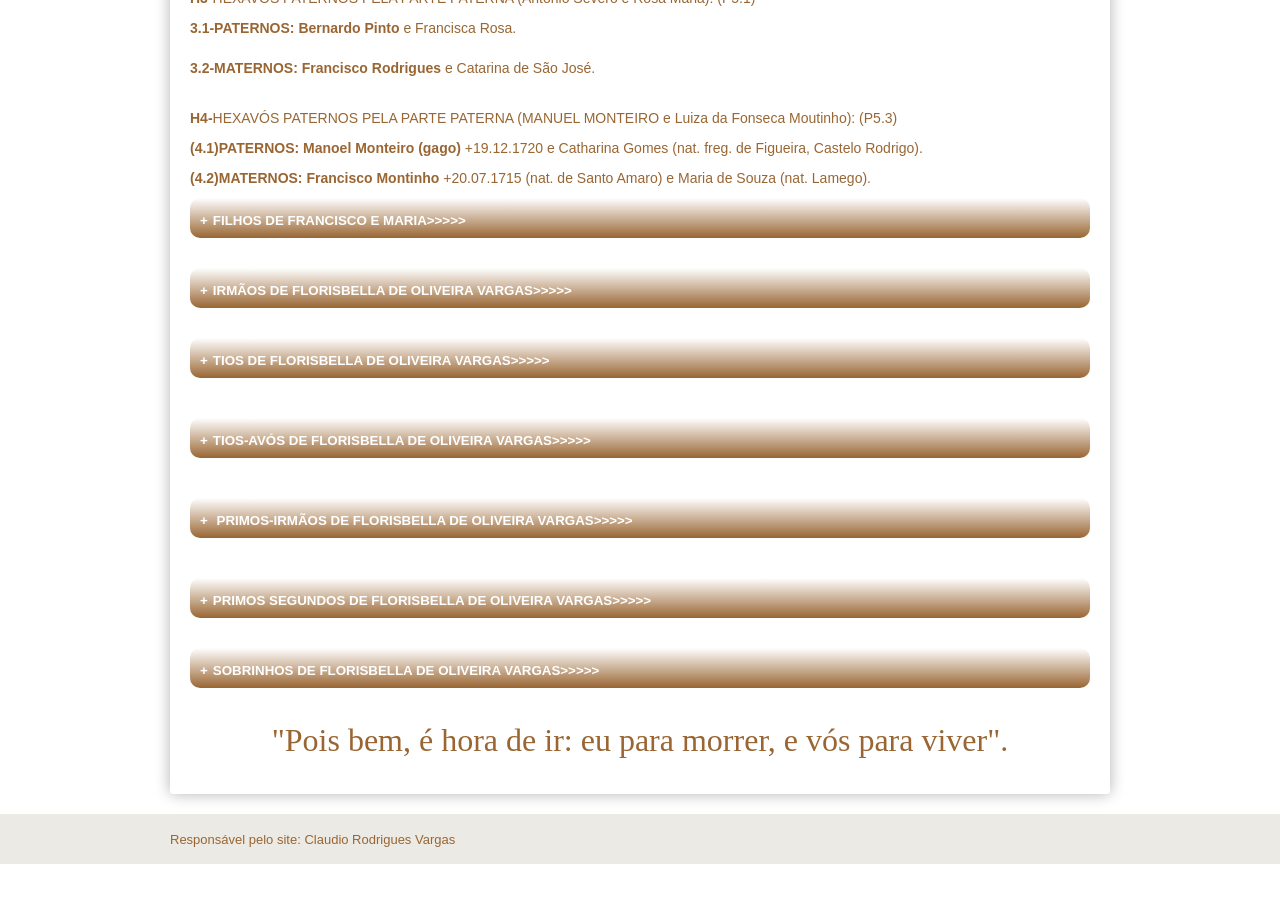
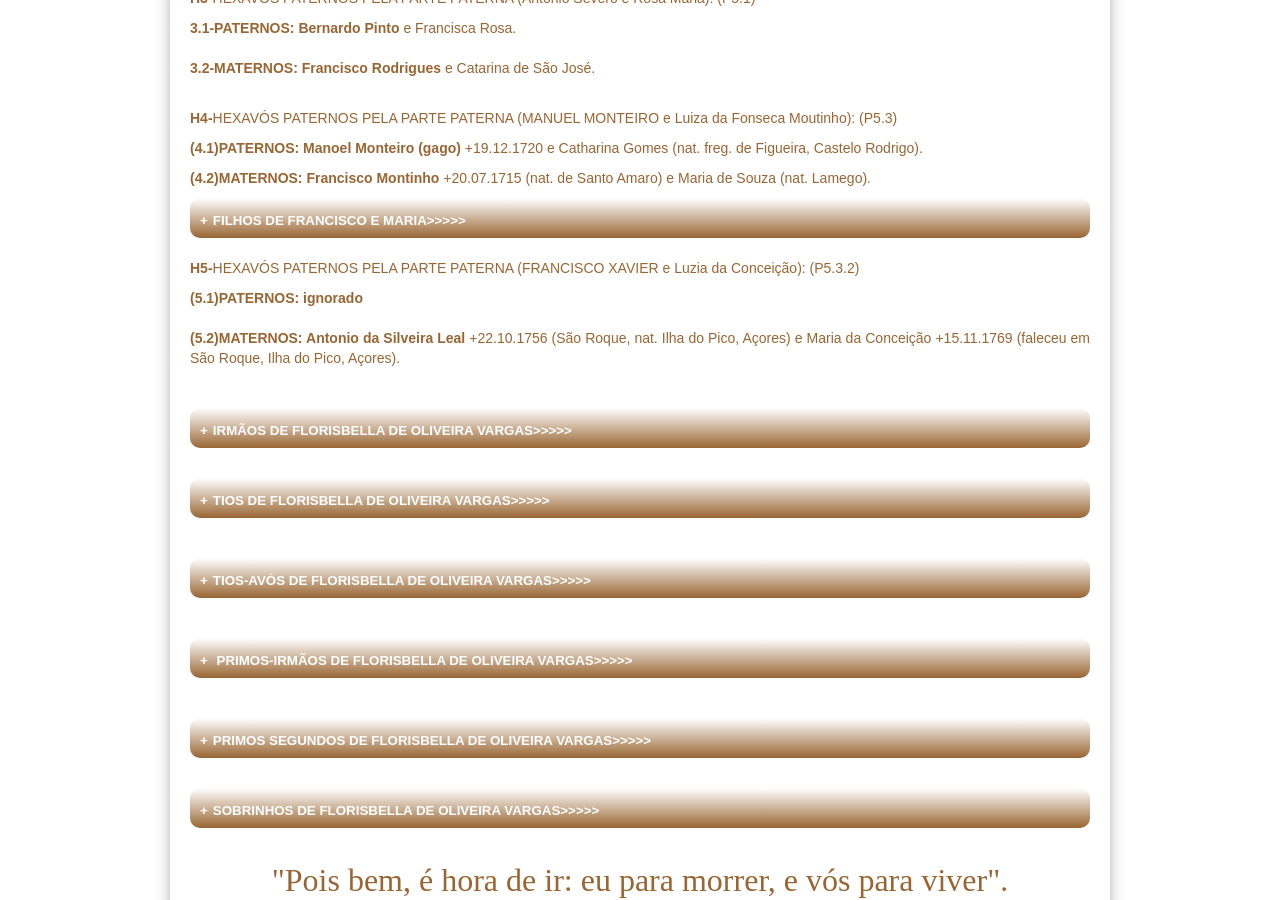
Before and after one commit to claudiovargas1955/claudiovargas1955.github.io, a Jekyll site: the page built from _pages/arvore-genealogica-de-costados-de-florisbella.html, in a window 1280 px wide and 900 px high, scrolled down 3510 px. Built offline with Jekyll 4.4.1, drawn with Linux system fonts in a browser that asks for light colours; some web fonts are replaced; before the commit the page ends 4374 px from its top, so only the background shows below that.

Commit message:
Update arvore-genealogica-de-costados-de-florisbella.html

```diff
--- a/_pages/arvore-genealogica-de-costados-de-florisbella.html
+++ b/_pages/arvore-genealogica-de-costados-de-florisbella.html
@@ -1058,6 +1058,13 @@ da Rocha e Isabel Francisca de Jesus).<br><br>
 <p><details><summary>FILHOS DE FRANCISCO E MARIA>>>>></b></summary></p>
 <p><b>(4.2.1)Domingos: </b>+27.01.1712 </p></details><br>
 
+<p><b>H5-</b>HEXAVÓS PATERNOS PELA PARTE PATERNA (FRANCISCO XAVIER e Luzia da Conceição): (P5.3.2)</p>
+<p><b>(5.1)PATERNOS: ignorado</b><br><br>
+
+<b>(5.2)MATERNOS: Antonio da Silveira Leal </b>+22.10.1756 (São Roque, nat. Ilha do Pico, Açores) e  Maria da Conceição +15.11.1769
+(faleceu em São Roque, Ilha do Pico, Açores).</p><br>
+
+
 <p><details><summary>IRMÃOS DE FLORISBELLA DE OLIVEIRA VARGAS>>>>></summary><br/></p>
 <p><b>(1) Antenor Fonseca de Oliveira:</b> *26.08.1900 (casou em 27.06.1925 com Seranilda da Costa Mazuim *11.07.1906 ou 1912
 ou 24.06.1908 - filha de José Custódio Mazuim e Adelina Costa Mazuim.<b> FILHOS:</b> <br/>
```
